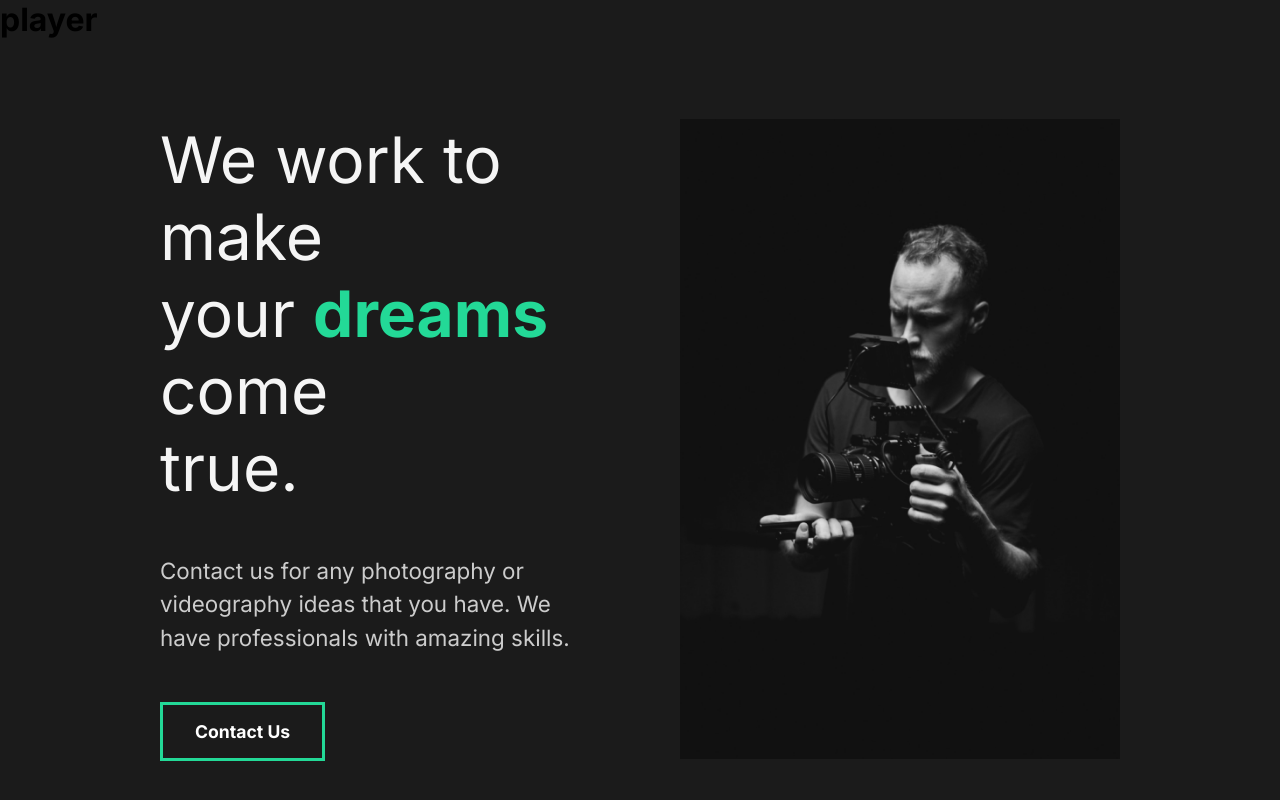
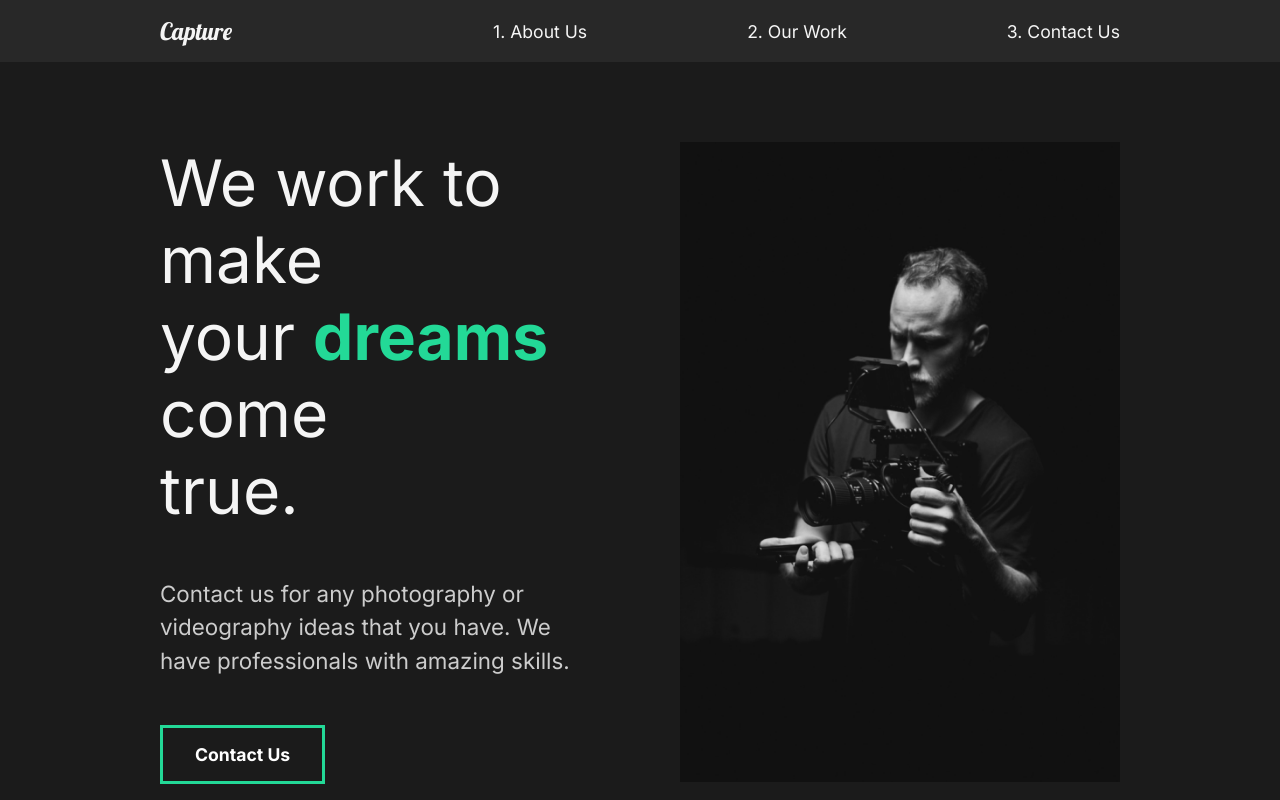
Before and after one commit to Sahibjot01/Capture, a React (Create React App) app: page / in a window 1280 px wide. Shown: the top 800 px of the page. Built offline with nearby package versions, Linux system fonts and the light colour scheme.

Commit message:
8. Created Navbar

```diff
--- a/src/App.js
+++ b/src/App.js
@@ -3,12 +3,13 @@
 import GlobalStyle from "./Components/GlobalStyle";
 //import pages
 import AboutUs from "./pages/AboutUs";
+import Nav from "./Components/Nav";
 
 function App() {
   return (
     <div className="App">
       <GlobalStyle />
-      <h1>player</h1>
+      <Nav />
       <AboutUs />
     </div>
   );
--- /dev/null
+++ b/src/Components/Nav.js
@@ -0,0 +1,54 @@
+import React from "react";
+import styled from "styled-components";
+
+const Nav = () => {
+  return (
+    <StyledNav>
+      <h1>
+        <a id="logo" href="#">
+          Capture
+        </a>
+      </h1>
+      <ul>
+        <li>
+          <a href="#">1. About Us</a>
+        </li>
+        <li>
+          <a href="#">2. Our Work</a>
+        </li>
+        <li>
+          <a href="#">3. Contact Us</a>
+        </li>
+      </ul>
+    </StyledNav>
+  );
+};
+
+const StyledNav = styled.nav`
+  min-width: 10vh;
+  display: flex;
+  justify-content: space-between;
+  margin: auto;
+  align-items: center;
+  padding: 1rem 10rem;
+  background-color: #282828;
+  a {
+    color: #f5f5f5;
+    text-decoration: none;
+  }
+  ul {
+    display: flex;
+    list-style: none;
+  }
+  #logo {
+    font-size: 1.5rem;
+    font-family: "Lobster", cursive;
+    font-weight: lighter;
+  }
+  li {
+    padding-left: 10rem;
+    position: relative;
+  }
+`;
+
+export default Nav;
```
